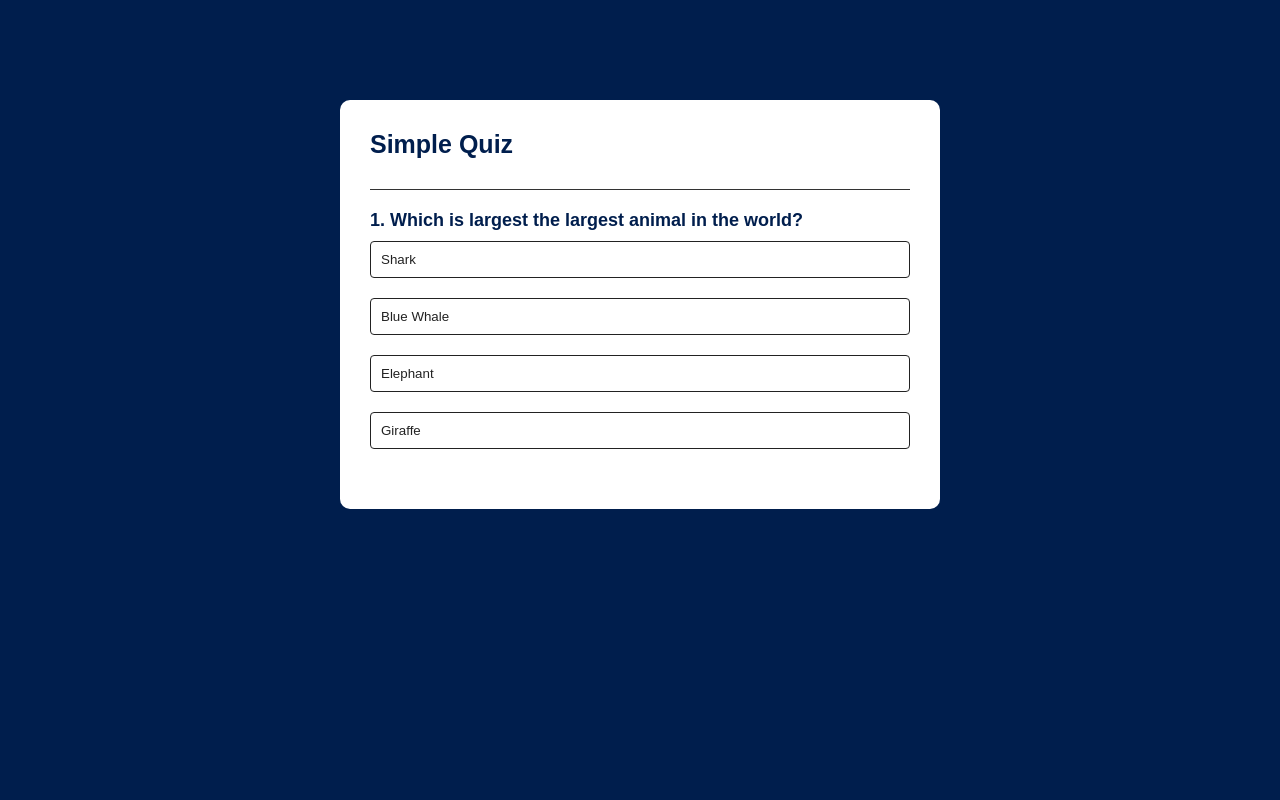
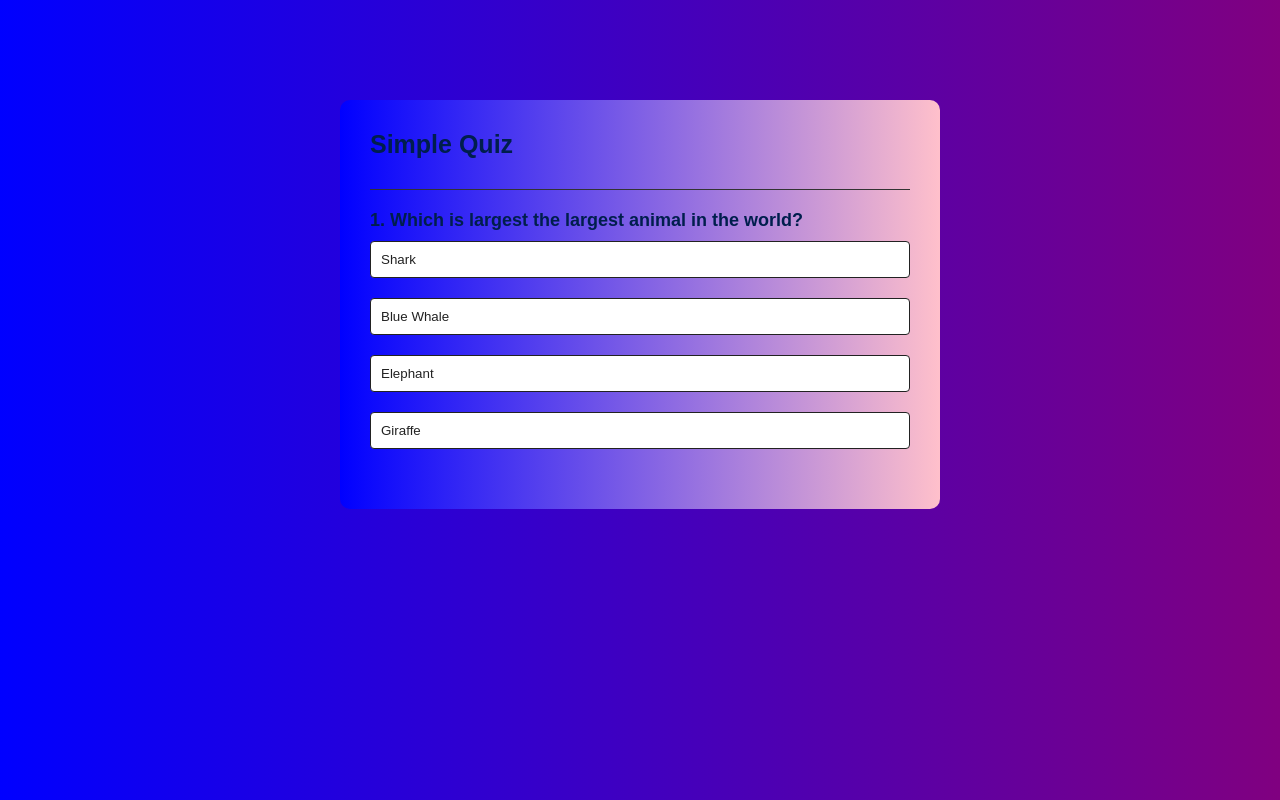
Before and after one commit to Treasure-Carl/Quiz-App, a plain HTML site: page index.html in a window 1280 px wide. Drawn offline with Linux system fonts and the light colour scheme.

Commit message:
Quiz app I just made some changes

```diff
--- a/style.css
+++ b/style.css
@@ -5,10 +5,12 @@
     box-sizing: border-box;
 }
 body{
-    background-color: #001e4d;
+    /* background-color: #001e4d; */
+    background-image:linear-gradient(to right, blue, purple);
 }
 .app{
-background-color: #fff;
+/* background-color: #fff; */
+background-image: linear-gradient(to right, blue, pink);
 width: 90%;
 max-width: 600px;
 margin:100px auto 0;
```
